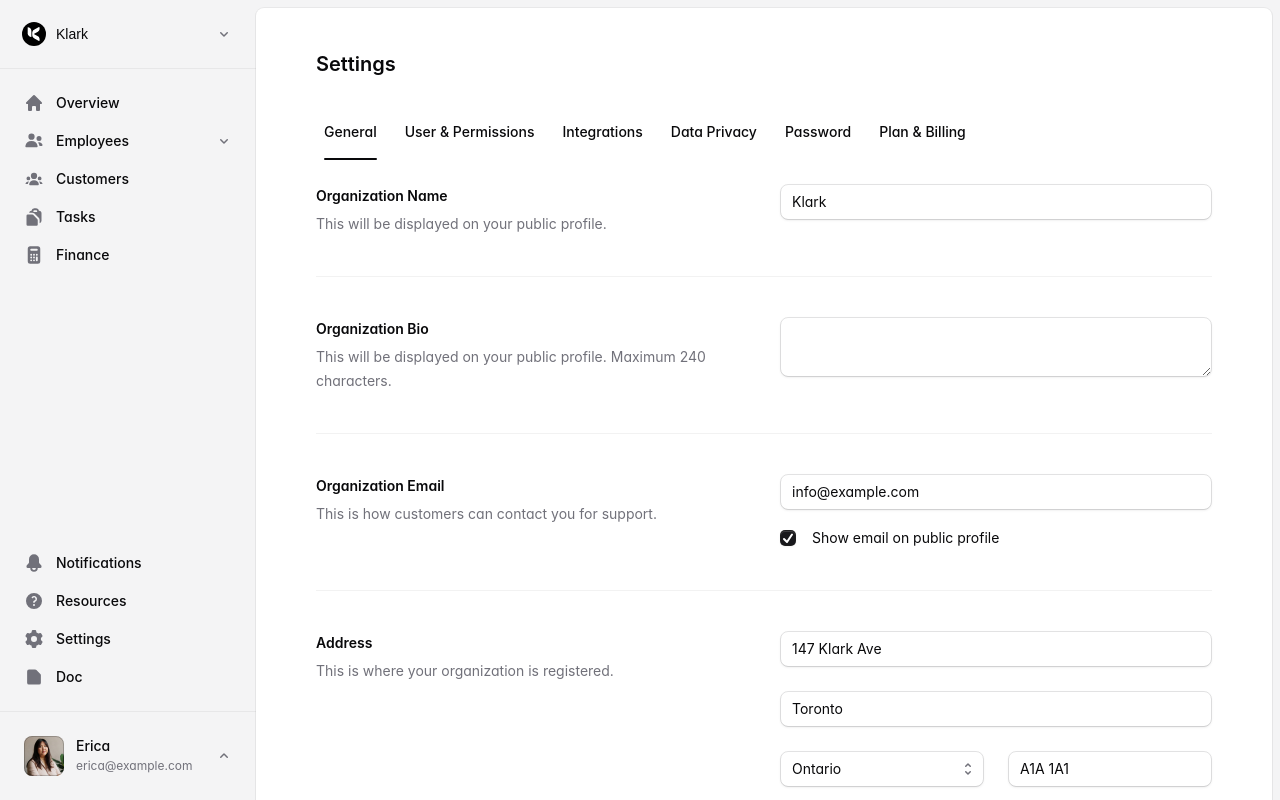
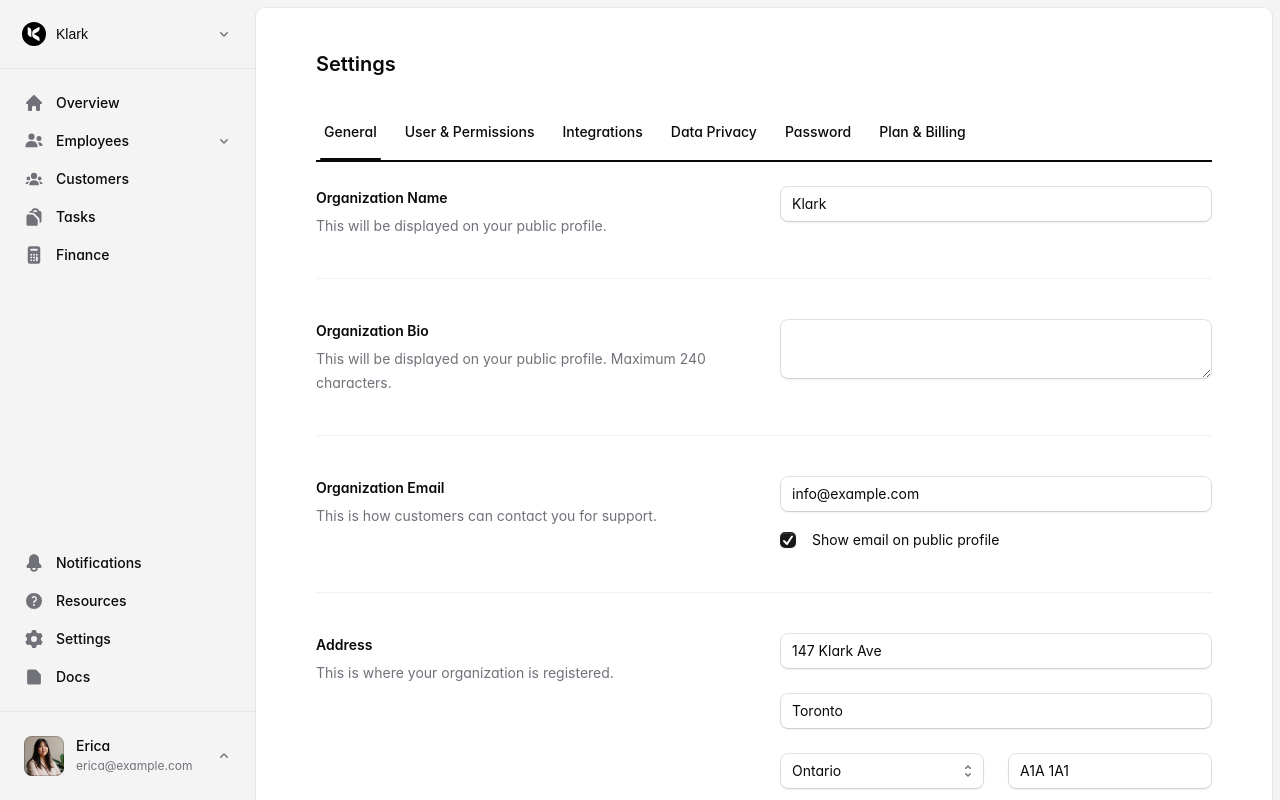
Before and after one commit to Lilianada/Klark, a Next.js app: page /settings in a window 1280 px wide. Shown: the top 800 px of the page. Built offline with nearby package versions, Linux system fonts and the light colour scheme; a web font is replaced by a local one.

Commit message:
fix(components): made adjustments to navbar. docs(CONTRIBUTING):added commit conventions for contributors to follow, docs(LICENSE): changed license to MIT License

```diff
--- a/src/app/application-layout.jsx
+++ b/src/app/application-layout.jsx
@@ -204,7 +204,7 @@ export function ApplicationLayout({ events, children }) {
               </SidebarItem>
               <SidebarItem href="https://github.com/Lilianada/Klark">
                 <DocumentIcon />
-                <SidebarLabel>Doc</SidebarLabel>
+                <SidebarLabel>Docs</SidebarLabel>
               </SidebarItem>
             </SidebarSection>
           </SidebarBody>
--- a/src/app/settings/index.jsx
+++ b/src/app/settings/index.jsx
@@ -21,7 +21,7 @@ export default function SettingIndex() {
   return (
     <div className="flex flex-col mt-6">
       {/* Navbar for tab switching */}
-      <Navbar>
+      <Navbar className='md:border-b-2 md:border-zinc-950 md:dark:border-zinc-600'>
         <NavbarSection className="overflow-scroll sm:overflow-visible">
           {tabs.map((tab, index) => (
             <NavbarItem
@@ -29,7 +29,7 @@ export default function SettingIndex() {
               icon={tab.icon}
               current={selectedTab === index}
               onClick={() => setSelectedTab(index)}
-              className="p-0 "
+              className="p-0  text-nowrap"
             >
               {tab.name}
             </NavbarItem>
@@ -39,7 +39,6 @@ export default function SettingIndex() {
 
       {/* Main Content */}
       <div className="w-full space-y-6 sm:px-6 lg:px-0 mt-6">
-        {/* Render the content based on the selected tab */}
         <div>
           {tabs[selectedTab].content}
         </div>
--- a/src/components/navbar.jsx
+++ b/src/components/navbar.jsx
@@ -36,7 +36,7 @@ export const NavbarItem = forwardRef(function NavbarItem(
 ) {
   let classes = clsx(
     // Base
-    'relative flex min-w-0 items-center gap-3 rounded-lg p-2 text-left text-base/6 font-medium text-zinc-950 sm:text-sm/5 text-nowrap',
+    'relative flex min-w-0 items-center gap-3 rounded-lg p-2 text-left text-base/6 font-medium text-zinc-950 sm:text-sm/5',
     // Leading icon/icon-only
     'data-[slot=icon]:*:size-6 data-[slot=icon]:*:shrink-0 data-[slot=icon]:*:fill-zinc-500 sm:data-[slot=icon]:*:size-5',
     // Trailing icon (down chevron or similar)
@@ -59,7 +59,7 @@ export const NavbarItem = forwardRef(function NavbarItem(
       {current && (
         <motion.span
           layoutId="current-indicator"
-          className="absolute inset-x-2 -bottom-2.5 h-0.5 rounded-full bg-zinc-950 dark:bg-white"
+          className="absolute inset-x-1 -bottom-2.5 h-0.5 rounded-full bg-zinc-950 dark:bg-white"
         />
       )}
       {'href' in props ? (
```
Also changed, not shown: 2 other files (tests, documents, lock files or other folders).
